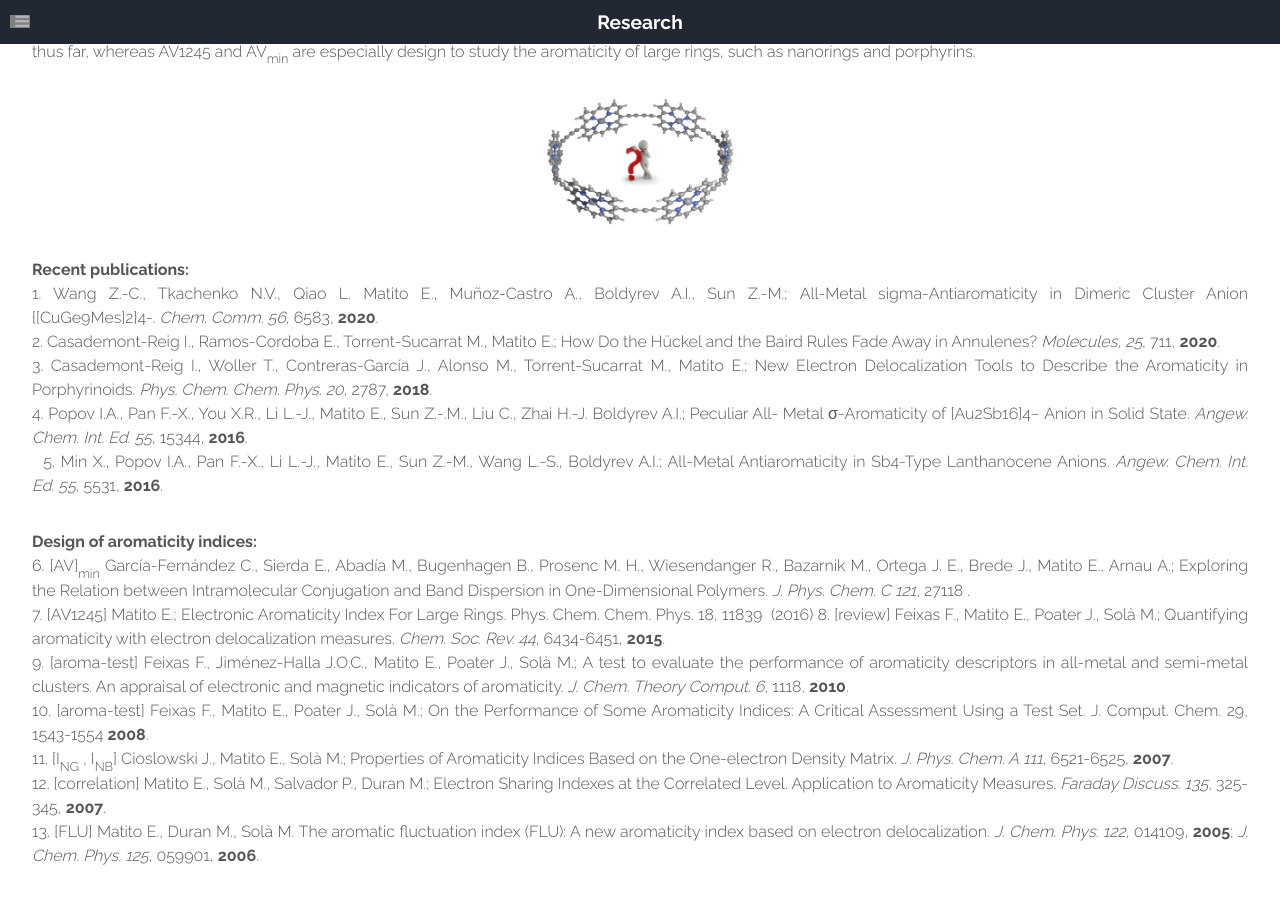
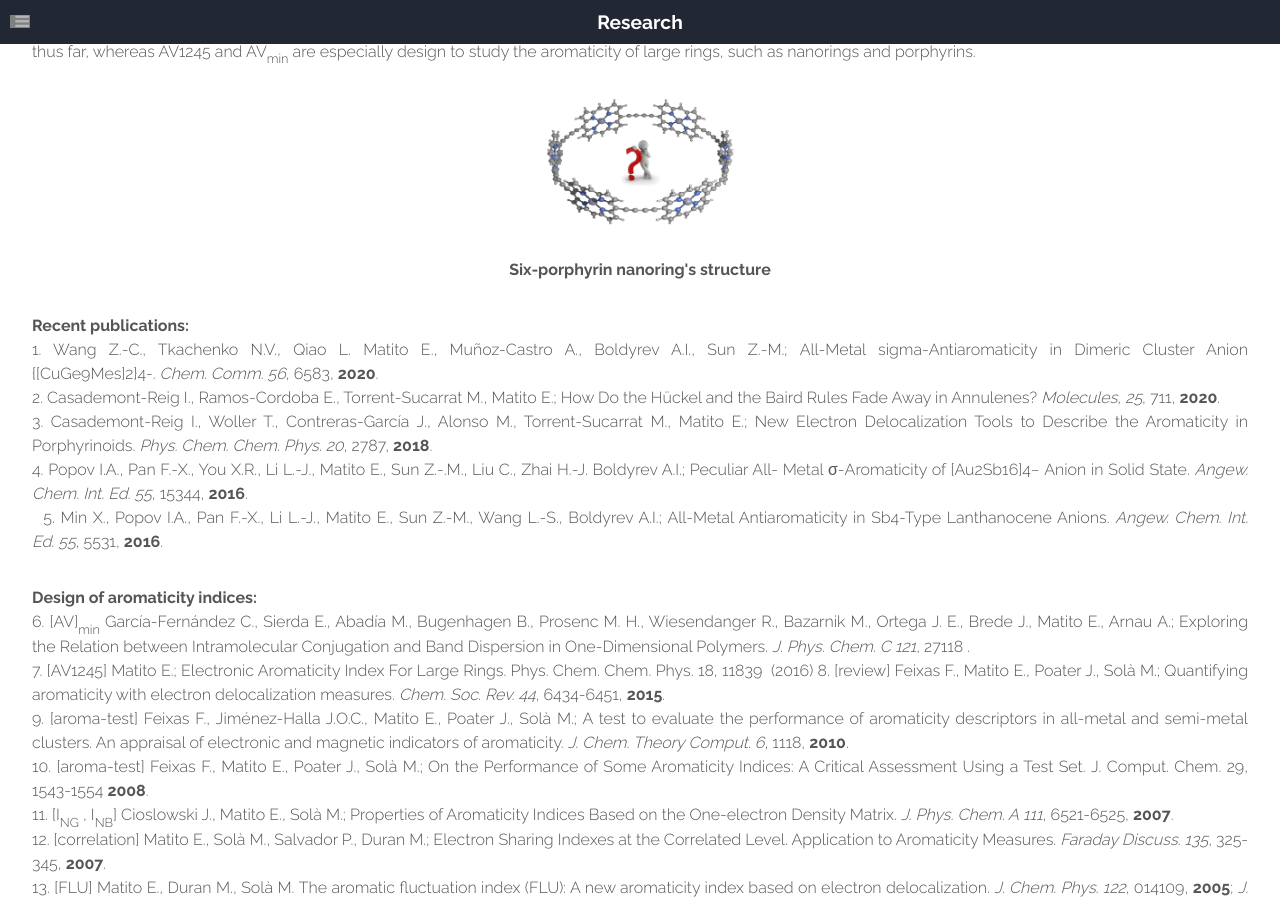
Before and after one commit to old-jekyll-templates/Horizons-Jekyll-Theme, a Jekyll site: the page built from research.html, in a window 1280 px wide and 900 px high, scrolled down 393 px. Built offline with Jekyll 4.4.1, drawn with Linux system fonts in a browser that asks for light colours; grey boxes are pictures that could not be loaded.

Commit message:
Update research.html

```diff
--- a/research.html
+++ b/research.html
@@ -20,6 +20,7 @@ layout: main
 					Our group has contributed with five aromaticity measures (FLU [13], I<sub>NG</sub> [11], I<sub>NB</sub> [11], AV1245 [7] and AV<sub>min</sub> [6]) and thefirst aromaticity goodness tests [9-10]. I<sub>NG</sub>, I<sub>NB</sub> are the most reliable indicators of aromaticity found thus far, whereas AV1245 and AV<sub>min</sub> are especially design to study the aromaticity of large rings, such as nanorings and porphyrins. </p>
 
 							<center><a href="#" class="image feature"><img src="{{ site.baseurl }}/assets/images/Aroma2.png" alt="" style="width: 15vw; min-width: 20px;" /></a></center>
+							<center><p><b>Six-porphyrin nanoring's structure</b></p></center>
 
 						<P ALIGN="justify">
 							<b>Recent publications:</b><br>
```
